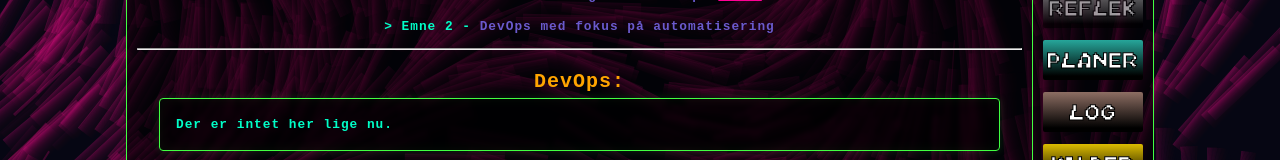
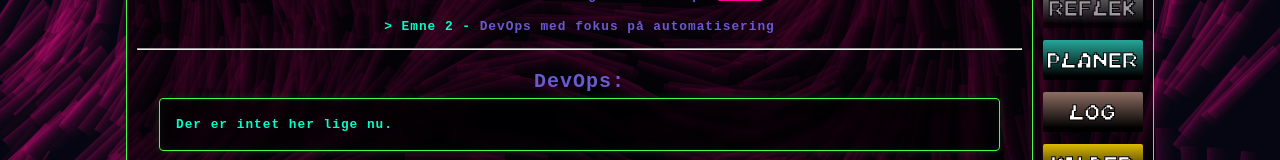
Before and after one commit to Gatherer4466/gatherer4466.github.io, a Vue app: page /produkter/devops in a window 1280 px wide. Shown: the part 392-552 px from the top of the page. Built offline with nearby package versions, Linux system fonts and the light colour scheme.

Commit message:
Fix incorrect color

```diff
--- a/src/features/products/devops/DevopsProductsView.vue
+++ b/src/features/products/devops/DevopsProductsView.vue
@@ -1,6 +1,6 @@
 <template>
   <h2 id="infoTitle" class="titleMargin">
-    <b style="color: orange;">DevOps:</b>
+    <b style="color: slateblue;">DevOps:</b>
   </h2>
 
   <div class="cardContainer">
```
